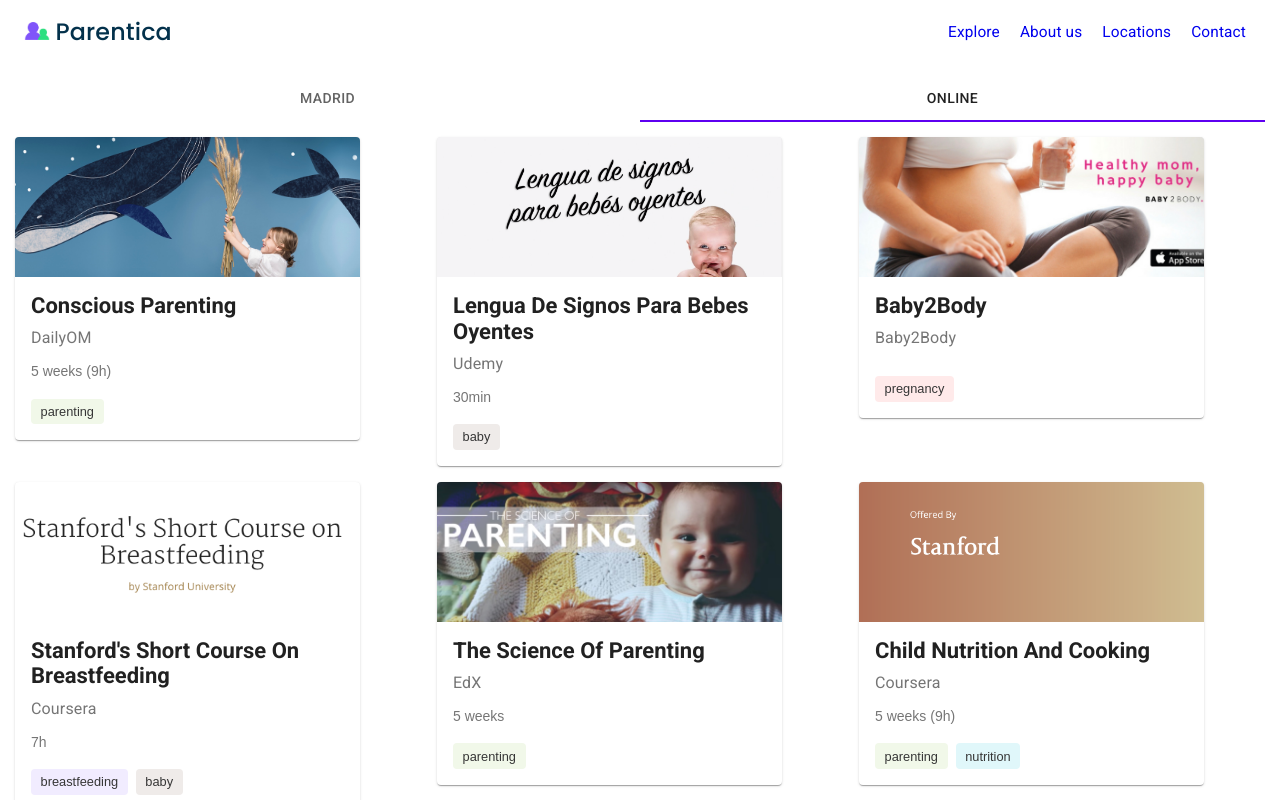
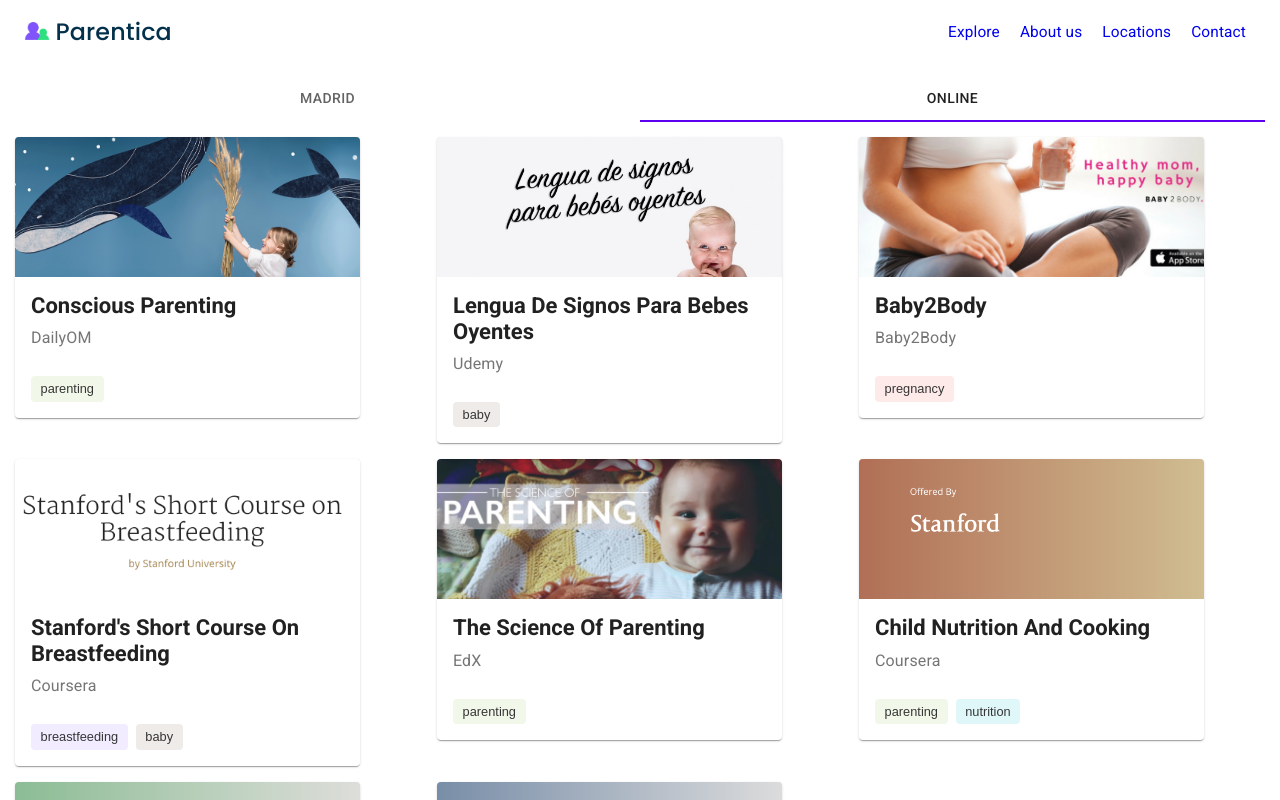
Before and after one commit to samheyman/parentica, a React (Create React App) app: page /explore/online in a window 1280 px wide. Shown: the top 800 px of the page. Built offline with nearby package versions, Linux system fonts and the light colour scheme.

Commit message:
Remove duration from online classes card

```diff
--- a/src/components/OnlineClassCard.js
+++ b/src/components/OnlineClassCard.js
@@ -68,12 +68,12 @@
 
                   {/* {props.classEntry.price}€  */}
 
-                  <div className="value">
+                  {/* <div className="value"> */}
                     {/* <Icon className={classes.icon}>
                     timelapse
                     </Icon> */}
-                    <span>{props.classEntry.duration}</span>
-                  </div>
+                    {/* <span>{props.classEntry.duration}</span>
+                  </div> */}
               </div>
               <RenderTags tags={props.classEntry.tags} />
 
```
